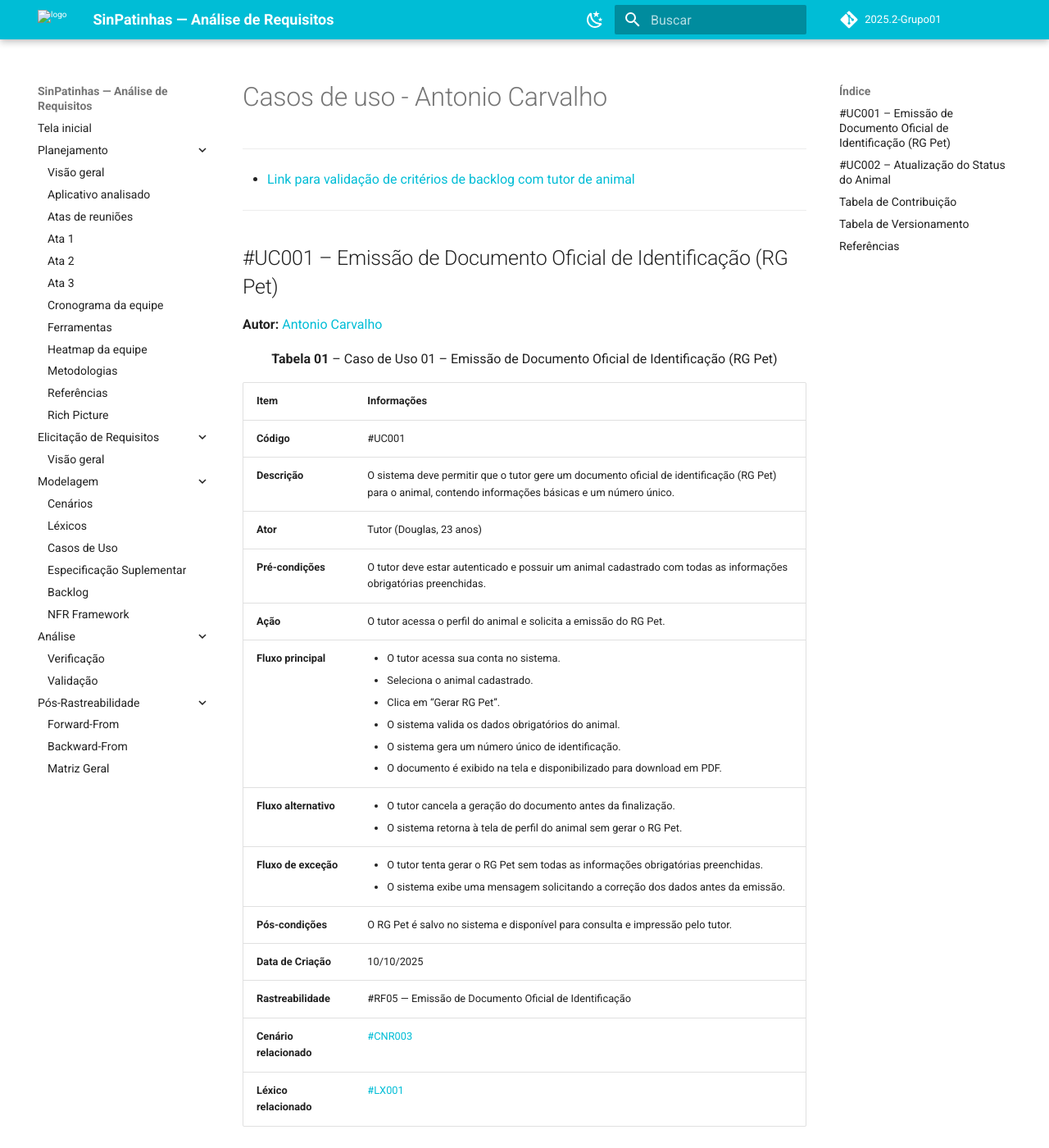
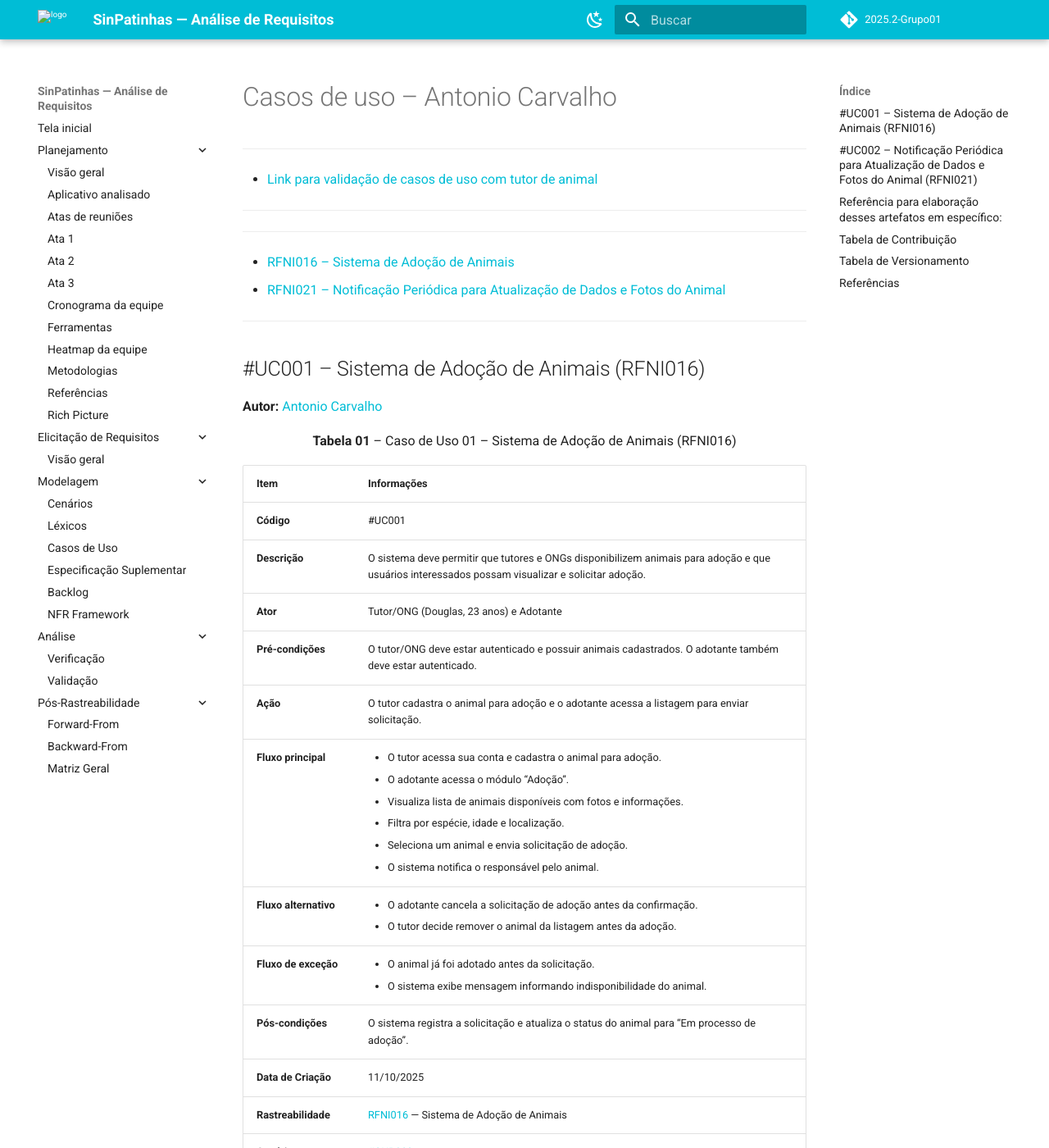
Before and after one commit to Requisitos-de-Software/2025.2-SinPatinhas, an MkDocs documentation site: the page built from docs/modelagem/gravacoes/antonio/caso_de_uso.md, in a window 1280 px wide and 1400 px high. Shown: the whole window at 82% size. Built offline with MkDocs 1.6.1 and Material for MkDocs 9.7.7, drawn with Linux system fonts in a browser that asks for light colours; comment, search, counter and statistics services are not loaded; some of the changed text lies outside the part shown.

Commit message:
feature(update): Updates de modelagem gerais.

```diff
--- a/docs/modelagem/gravacoes/antonio/caso_de_uso.md
+++ b/docs/modelagem/gravacoes/antonio/caso_de_uso.md
@@ -1,82 +1,94 @@
-# Casos de uso - Antonio Carvalho
+# Casos de uso – Antonio Carvalho
 
 ---
 
-* [Link para validação de critérios de backlog com tutor de animal](https://www.youtube.com/watch?v=9qqIvI8YABc)
+* [Link para validação de casos de uso com tutor de animal](a)
 
 ---
 
-## #UC001 – Emissão de Documento Oficial de Identificação (RG Pet)
+---
+
+* [RFNI016 – Sistema de Adoção de Animais](#uc001)
+* [RFNI021 – Notificação Periódica para Atualização de Dados e Fotos do Animal](#uc002)
+
+---
+
+## #UC001 – Sistema de Adoção de Animais (RFNI016)
 
 **Autor:** [Antonio Carvalho](https://github.com/antonioscarvalho)
 
 <a id="uc001"></a>
 
-<font><p style="text-align: center">**Tabela 01** – Caso de Uso 01 – Emissão de Documento Oficial de Identificação (RG Pet)</p></font>
+<font><p style="text-align: center">**Tabela 01** – Caso de Uso 01 – Sistema de Adoção de Animais (RFNI016)</p></font>
 
 | **Item** | **Informações** |
 |-----------|----------------|
 | **Código** | #UC001 |
-| **Descrição** | O sistema deve permitir que o tutor gere um documento oficial de identificação (RG Pet) para o animal, contendo informações básicas e um número único. |
-| **Ator** | Tutor (Douglas, 23 anos) |
-| **Pré-condições** | O tutor deve estar autenticado e possuir um animal cadastrado com todas as informações obrigatórias preenchidas. |
-| **Ação** | O tutor acessa o perfil do animal e solicita a emissão do RG Pet. |
-| **Fluxo principal** | <ul><li>O tutor acessa sua conta no sistema.</li><li>Seleciona o animal cadastrado.</li><li>Clica em “Gerar RG Pet”.</li><li>O sistema valida os dados obrigatórios do animal.</li><li>O sistema gera um número único de identificação.</li><li>O documento é exibido na tela e disponibilizado para download em PDF.</li></ul> |
-| **Fluxo alternativo** | <ul><li>O tutor cancela a geração do documento antes da finalização.</li><li>O sistema retorna à tela de perfil do animal sem gerar o RG Pet.</li></ul> |
-| **Fluxo de exceção** | <ul><li>O tutor tenta gerar o RG Pet sem todas as informações obrigatórias preenchidas.</li><li>O sistema exibe uma mensagem solicitando a correção dos dados antes da emissão.</li></ul> |
-| **Pós-condições** | O RG Pet é salvo no sistema e disponível para consulta e impressão pelo tutor. |
-| **Data de Criação** | 10/10/2025 |
-| **Rastreabilidade** | #RF05 — Emissão de Documento Oficial de Identificação |
-| **Cenário relacionado** | [#CNR003](/modelagem/gravacoes/antonio/cenarios.md) |
+| **Descrição** | O sistema deve permitir que tutores e ONGs disponibilizem animais para adoção e que usuários interessados possam visualizar e solicitar adoção. |
+| **Ator** | Tutor/ONG (Douglas, 23 anos) e Adotante |
+| **Pré-condições** | O tutor/ONG deve estar autenticado e possuir animais cadastrados. O adotante também deve estar autenticado. |
+| **Ação** | O tutor cadastra o animal para adoção e o adotante acessa a listagem para enviar solicitação. |
+| **Fluxo principal** | <ul><li>O tutor acessa sua conta e cadastra o animal para adoção.</li><li>O adotante acessa o módulo “Adoção”.</li><li>Visualiza lista de animais disponíveis com fotos e informações.</li><li>Filtra por espécie, idade e localização.</li><li>Seleciona um animal e envia solicitação de adoção.</li><li>O sistema notifica o responsável pelo animal.</li></ul> |
+| **Fluxo alternativo** | <ul><li>O adotante cancela a solicitação de adoção antes da confirmação.</li><li>O tutor decide remover o animal da listagem antes da adoção.</li></ul> |
+| **Fluxo de exceção** | <ul><li>O animal já foi adotado antes da solicitação.</li><li>O sistema exibe mensagem informando indisponibilidade do animal.</li></ul> |
+| **Pós-condições** | O sistema registra a solicitação e atualiza o status do animal para “Em processo de adoção”. |
+| **Data de Criação** | 11/10/2025 |
+| **Rastreabilidade** | [RFNI016](#rfni016) — Sistema de Adoção de Animais |
+| **Cenário relacionado** | [#CNR003](/modelagem/gravacoes/antonio/cenarios.md#rfni016) |
 | **Léxico relacionado** | [#LX001](/modelagem/gravacoes/antonio/lexicos.md) |
-
+| **Origem** | Entrevista 2 |
 
 ---
 
-## #UC002 – Atualização do Status do Animal
+## #UC002 – Notificação Periódica para Atualização de Dados e Fotos do Animal (RFNI021)
 
 **Autor:** [Antonio Carvalho](https://github.com/antonioscarvalho)
 
 <a id="uc002"></a>
 
-<font><p style="text-align: center">**Tabela 02** – Caso de Uso 02 – Atualização do Status do Animal</p></font>
+<font><p style="text-align: center">**Tabela 02** – Caso de Uso 02 – Notificação Periódica para Atualização de Dados e Fotos do Animal (RFNI021)</p></font>
 
 | **Item** | **Informações** |
 |-----------|----------------|
 | **Código** | #UC002 |
-| **Descrição** | O sistema deve permitir que o tutor atualize o status do animal, informando situações como “Perdido”, “Encontrado”, “Transferido” ou “Óbito”. |
+| **Descrição** | O sistema deve enviar notificações automáticas aos tutores para que atualizem periodicamente os dados e fotos de seus animais. |
 | **Ator** | Tutor (Douglas, 23 anos) |
-| **Pré-condições** | O tutor deve estar autenticado e possuir o animal registrado no sistema. |
-| **Ação** | O tutor acessa o perfil do animal e seleciona a opção de atualização de status. |
-| **Fluxo principal** | <ul><li>O tutor faz login no sistema.</li><li>Acessa o perfil do animal.</li><li>Clica em “Atualizar Status”.</li><li>Seleciona o novo status entre as opções disponíveis.</li><li>Confirma a atualização.</li><li>O sistema registra a alteração e exibe mensagem de sucesso.</li></ul> |
-| **Fluxo alternativo** | <ul><li>O tutor decide não alterar o status e cancela a operação.</li><li>O sistema mantém o status anterior do animal.</li></ul> |
-| **Fluxo de exceção** | <ul><li>O tutor tenta aplicar um status incompatível (ex: marcar como “Encontrado” sem estar “Perdido”).</li><li>O sistema exibe mensagem de erro e bloqueia a ação.</li></ul> |
-| **Pós-condições** | O status do animal é atualizado e registrado com data e hora da alteração. |
-| **Data de Criação** | 10/10/2025 |
-| **Rastreabilidade** | #RF07 — Atualização do Status do Animal |
-| **Cenário relacionado** | [#CNR004](/modelagem/gravacoes/antonio/cenarios.md) |
+| **Pré-condições** | O tutor deve estar autenticado e possuir animal cadastrado no sistema. |
+| **Ação** | O tutor recebe uma notificação e acessa o sistema para atualizar as informações. |
+| **Fluxo principal** | <ul><li>O sistema envia notificação automática ao tutor a cada período determinado (ex: 6 meses).</li><li>O tutor acessa o link contido na notificação.</li><li>Visualiza as informações atuais do animal.</li><li>Atualiza dados ou envia nova foto.</li><li>O sistema salva e confirma a atualização.</li></ul> |
+| **Fluxo alternativo** | <ul><li>O tutor visualiza os dados mas não altera nenhuma informação.</li><li>O sistema apenas atualiza a data de última verificação.</li></ul> |
+| **Fluxo de exceção** | <ul><li>O tutor ignora a notificação por um longo período.</li><li>O sistema envia lembretes adicionais ou exibe alerta no perfil do animal.</li></ul> |
+| **Pós-condições** | O cadastro do animal é atualizado e a data da última modificação é registrada. |
+| **Data de Criação** | 11/10/2025 |
+| **Rastreabilidade** | [RFNI021](#rfni021) — Notificação Periódica para Atualização de Dados e Fotos do Animal |
+| **Cenário relacionado** | [#CNR004](/modelagem/gravacoes/antonio/cenarios.md#rfni021) |
 | **Léxico relacionado** | [#LX002](/modelagem/gravacoes/antonio/lexicos.md) |
+| **Origem** | Entrevista 3 |
+
+---
+
+## Referência para elaboração desses artefatos em específico:
+
+![Requisitos de Software – Aula 11: Especificação e Casos de Uso em Requisitos. (Especificado em "Referências")](../assets/images/modelagem/antonio_user_case.png)
 
 ---
 
 ## Tabela de Contribuição
 
-| Nome | Contribuição (%) | Função |
-|------|------------------|--------|
-| **Antonio Carvalho** | 100% | Autor desta página |
+| **Nome** | **Contribuição (%)** | **Função** |
+|-----------|----------------------|-------------|
+| Antonio Carvalho | 100% | Autor desta página |
 
 ---
 
 ## Tabela de Versionamento
 
-| Versão | Data | Descrição | Autores | Revisores |
-|:------:|:-----------|:-------------------------------------------|:--------|:-----------|
-| 1.0 | 11/10/2025 | Página de **Casos de Uso** própria | Antonio | - |
+| **Versão** | **Data** | **Descrição** | **Autores** | **Revisores** |
+|-------------|-----------|----------------|--------------|----------------|
+| 1.0 | 11/10/2025 | Adição dos casos de uso referentes aos requisitos não implementados RFNI016 e RFNI021 | Antonio | - |
 
 ---
 
 ## Referências
 
-SERRANO, Milene; SERRANO, Maurício. *Requisitos de Software – Aula 11: Especificação e casos de uso em Requisitos.* Brasília: Universidade de Brasília, 2025.
-
----
+SERRANO, Milene; SERRANO, Maurício. *Requisitos de Software – Aula 11: Especificação e Casos de Uso em Requisitos.* Brasília: Universidade de Brasília, 2025.
--- a/docs/modelagem/gravacoes/antonio/cenarios.md
+++ b/docs/modelagem/gravacoes/antonio/cenarios.md
@@ -1,71 +1,123 @@
 # Cenários – Antonio Carvalho
-
-## Cenário 03 — Emissão de Documento Oficial de Identificação (RF05)
-
-
-
-<a id="cnr003"></a>
-
-**Autor:** [Antonio Carvalho](https://github.com/antonioscarvalho)
-
-**Tabela 3 – Cenário 03: Emissão de Documento Oficial de Identificação (RF05)**
-
-| **Componente** | **Descrição** |
-|----------------|----------------|
-| **Título** | Emissão do RG Pet |
-| **Código** | CNR003 |
-| **Caso de uso trabalhado** | [#UC001](...) |
-| **Ambiente/Contexto** | **Local:** Portal do tutor acessado por navegador web, em computador ou smartphone.<br> **Tempo:** Após o cadastro completo do animal.<br> **Pré-condição:** Tutor autenticado e com animal cadastrado. |
-| **Atores** | Douglas, 23 anos, estudante de engenharia de software na UnB, tutor de um cão. |
-| **Objetivos** | Gerar um documento oficial de identificação do animal contendo dados básicos e um número único (RG Pet). |
-| **Planejamento** | O ator deseja ter um documento oficial do seu animal para comprovar sua tutela e facilitar processos de identificação. |
-| **Ações** | 1. Douglas acessa sua área pessoal. <br> 2. Seleciona o animal cadastrado. <br> 3. Clica em *“Gerar RG Pet”*. <br> 4. O sistema valida as informações e gera o RG Pet. <br> 5. O documento é exibido em formato digital com opção de download. |
-| **Eventos** | - Sistema valida dados obrigatórios. <br> - Sistema gera número único de identificação. <br> - Exibição do documento. |
-| **Avaliação** | O ator verifica se as informações estão corretas e se o documento foi gerado adequadamente. |
-| **Exceção** | Caso falte informação obrigatória, o sistema exibe uma mensagem de erro solicitando o preenchimento. |
 
 ---
 
-## Cenário 04 — Atualização do Status do Animal (RF07)
-
-<a id="cnr004"></a>
-
-**Autor:** [Antonio Carvalho](https://github.com/antonioscarvalho)
-
-**Tabela 4 – Cenário 04: Atualização do Status do Animal (RF07)**
-
-| **Componente** | **Descrição** |
-|----------------|----------------|
-| **Título** | Atualização de Status do Animal |
-| **Código** | CNR004 |
-| **Caso de uso trabalhado** | [#UC002](...) |
-| **Ambiente/Contexto** | **Local:** Portal do tutor acessado pelo navegador web.<br> **Tempo:** A qualquer momento após o cadastro do animal.<br> **Pré-condição:** Tutor autenticado com animal em seu perfil. |
-| **Atores** | Douglas, 23 anos, estudante de engenharia de software na UnB, tutor de um cão. |
-| **Objetivos** | Permitir ao tutor atualizar o status do animal, informando se foi perdido, encontrado, transferido ou se ocorreu óbito. |
-| **Planejamento** | O ator deseja manter o status do animal atualizado para facilitar sua gestão e comunicação com outros usuários. |
-| **Ações** | 1. Douglas acessa o perfil do animal. <br> 2. Seleciona *“Atualizar Status”*. <br> 3. Escolhe a nova opção de status. <br> 4. Confirma a atualização. <br> 5. O sistema salva e exibe mensagem de confirmação. |
-| **Eventos** | - Exibição das opções de status. <br> - Registro da data de atualização. <br> - Atualização do perfil do animal. |
-| **Avaliação** | O ator verifica se o status foi alterado corretamente e aparece no perfil do animal. |
-| **Exceção** | Caso o tutor selecione uma opção incompatível (por exemplo, marcar *“Encontrado”* sem estar *“Perdido”*), o sistema bloqueia a ação e exibe uma mensagem de erro. |
+* [Link para validação de cenários com tutor de animal](a)
 
 ---
 
-## Tabela de Contribuição
+## Cenário 03 — Sistema de Adoção de Animais (RFNI016)
 
-| Nome | Contribuição (%) | Função |
-|------|------------------|--------|
-| **Antonio Carvalho** | 100% | Autor desta página |
+**Autor:** Antonio Carvalho
+
+**Tabela 1 – Cenário 03: Sistema de Adoção de Animais (RFNI016)**
+
+| **Componente** | **Descrição** |
+|-----------------|----------------|
+| **Título** | Sistema de Adoção de Animais |
+| **Código** | CNR003 |
+| **Caso de uso trabalhado** | #UC001 |
+
+**Ambiente/Contexto**
+Local: Portal do SinPatinhas acessado via navegador web ou aplicativo móvel.
+Tempo: Quando o tutor ou ONG deseja disponibilizar um animal para adoção.
+Pré-condição: Usuário autenticado (tutor ou ONG) com animal cadastrado.
+
+**Atores**
+Douglas, 23 anos, estudante de engenharia de software na UnB, tutor de um cão, deseja adotar outro animal.
+
+**Objetivos**
+Permitir a divulgação de animais disponíveis para adoção e facilitar o contato entre tutores/ONGs e adotantes interessados.
+
+**Planejamento**
+O ator deseja encontrar um novo animal para adoção, com informações seguras e verificadas.
+
+**Ações**
+1. Douglas acessa o módulo “Adoção”.
+2. Visualiza lista de animais disponíveis com fotos e informações básicas.
+3. Filtra por espécie, idade e localização.
+4. Seleciona um animal de interesse.
+5. Envia solicitação de adoção.
+6. O sistema notifica o responsável pelo animal.
+
+**Eventos**
+- Exibição de perfis de animais disponíveis.
+- Envio de notificações entre usuários.
+- Atualização do status de “Disponível” para “Em processo de adoção”.
+
+**Avaliação**
+O ator confirma se conseguiu visualizar e solicitar a adoção com sucesso.
+
+**Exceção**
+Caso o animal seja adotado antes da solicitação, o sistema exibe uma mensagem informando indisponibilidade.
 
 ---
 
-## Tabela de Versionamento
+## Cenário 04 — Notificação Periódica para Atualização de Dados e Fotos do Animal (RFNI021)
 
-| Versão | Data | Descrição | Autores | Revisores |
-|:------:|:-----------|:-------------------------------------------|:--------|:-----------|
-| 1.0 | 11/10/2025 | Página de **Cenários** atualizada conforme estrutura de Rosson e Carroll (2002) | Antonio | - |
+**Autor:** Antonio Carvalho
+
+**Tabela 2 – Cenário 04: Notificação Periódica para Atualização de Dados e Fotos do Animal (RFNI021)**
+
+| **Componente** | **Descrição** |
+|-----------------|----------------|
+| **Título** | Notificação Periódica para Atualização de Dados e Fotos |
+| **Código** | CNR004 |
+| **Caso de uso trabalhado** | #UC002 |
+
+**Ambiente/Contexto**
+Local: Portal do tutor ou aplicativo SinPatinhas.
+Tempo: Periodicamente (a cada 6 meses, por exemplo).
+Pré-condição: Tutor autenticado com animal registrado no sistema.
+
+**Atores**
+Douglas, 23 anos, estudante de engenharia de software na UnB, tutor de um cão.
+
+**Objetivos**
+Manter os registros do animal atualizados, garantindo precisão das informações e fotos recentes.
+
+**Planejamento**
+O ator deseja manter o cadastro de seu animal sempre atualizado, evitando inconsistências e facilitando sua identificação.
+
+**Ações**
+1. O sistema envia notificação automática ao tutor.
+2. Douglas acessa o link da notificação.
+3. Verifica os dados atuais do animal.
+4. Atualiza informações ou envia nova foto.
+5. O sistema salva as alterações e confirma a atualização.
+
+**Eventos**
+- Envio de notificações automáticas.
+- Registro da data da última atualização.
+- Atualização da base de dados do animal.
+
+**Avaliação**
+O ator verifica se a atualização foi concluída e se as novas informações estão visíveis no perfil do animal.
+
+**Exceção**
+Caso o tutor ignore a notificação por um longo período, o sistema envia novo lembrete ou alerta visual no perfil.
 
 ---
 
-## Referências
+
+## Referência para elaboração desses artefatos em específico:
+
+![Interação Humano-Computador e Experiência do Usuário. (Especificado em "Referências")](../assets/images/modelagem/antonio_cenarios.png)
+
+---
+
+### Tabela de Contribuição
+
+| **Nome** | **Contribuição (%)** | **Função** |
+|-----------|----------------------|-------------|
+| Antonio Carvalho | 100% | Autor desta página |
+
+### Tabela de Versionamento
+
+| **Versão** | **Data** | **Descrição** | **Autores** | **Revisores** |
+|-------------|-----------|----------------|--------------|----------------|
+| 1.0 | 11/10/2025 | Adição dos cenários referentes aos requisitos não implementados RFNI016 e RFNI021 | Antonio | - |
+
+### Referências
 
 Barbosa, S. D. J.; Silva, B. S. da; Silveira, M. S.; Gasparini, I.; Darin, T.; Barbosa, G. D. J. (2021). *Interação Humano-Computador e Experiência do Usuário.* Autopublicação. ISBN: 978-65-00-19677-1.
```
Also changed, not shown: docs/modelagem/gravacoes/antonio/especificacao.md (+7 -0 lines), docs/modelagem/gravacoes/antonio/lexicos.md (+6 -0 lines), docs/modelagem/gravacoes/antonio/entrega_4/backlog.md (renamed from docs/modelagem/gravacoes/antonio/backlog.md), docs/modelagem/gravacoes/antonio/entrega_4/historias.md (renamed from docs/modelagem/gravacoes/antonio/historias.md), docs/modelagem/gravacoes/antonio/entrega_4/nfr_frame.md (renamed from docs/modelagem/gravacoes/antonio/nfr_frame.md).
